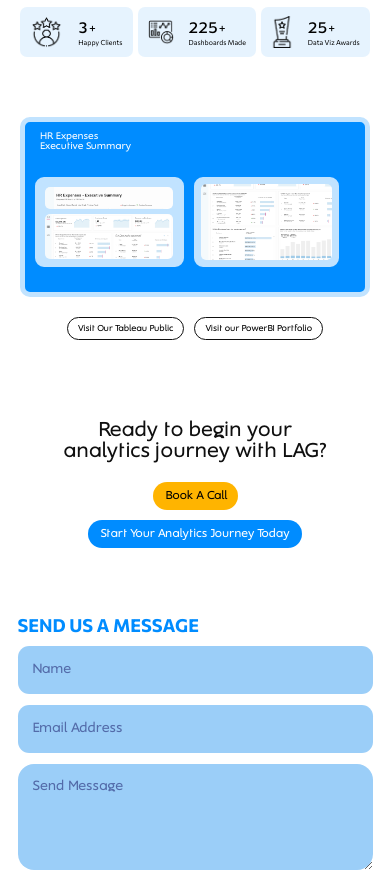
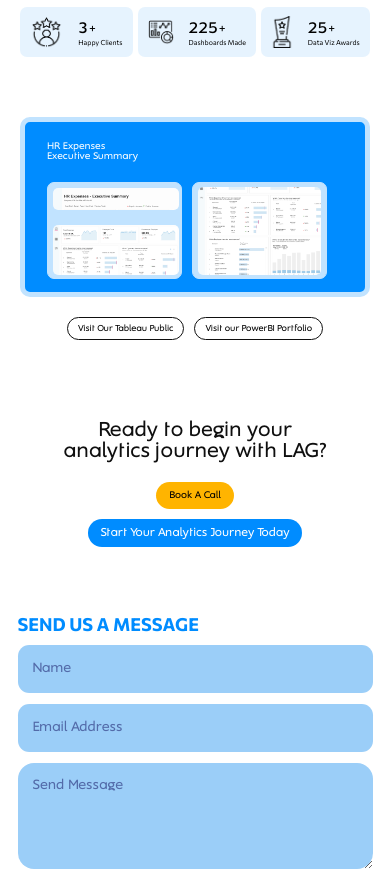
Before and after one commit to andrewrichie/thelevywebsite, a plain HTML site: page index.html in a window 390 px wide. Shown: the part 2442-3332 px from the top of the page. Drawn offline with nearby package versions, Linux system fonts and the light colour scheme.

Commit message:
new update2

```diff
--- a/about.css
+++ b/about.css
@@ -208,6 +208,8 @@
 .leaddiv2_img {
     width: 100%;
     height: 100%;
+    border-radius: 15px;
+    object-fit: cover;
 }
 
 .leaddiv img {
@@ -250,6 +252,8 @@
         flex-direction: column;
         justify-content: center;
         align-items: start;
+        margin-left: 20px;
+
     }
 
 
@@ -341,6 +345,7 @@
     .leaddiv2_img {
         width: 100px;
         height: 104px;
+        border-radius: 5px;
     }
 
     .leadSec {
--- a/style.css
+++ b/style.css
@@ -1533,7 +1533,7 @@ h3 {
     }
 
     .exp {
-        margin-left: 10px;
+        margin-left: 20px;
     }
 
     .maskcon {
@@ -1541,18 +1541,18 @@ h3 {
     }
 
     .hrmask {
-        width: 289px;
+        width: 285px;
         height: 50px;
     }
 
     .hrmaskb {
-        width: 289px;
-        height: 110px;
+        width: 285px;
+        height: 125px;
     }
 
     .hrmaskc {
-        width: 319px;
-        height: 195px;
+        width: 290px;
+        height: 210px;
     }
 }
 
@@ -1568,17 +1568,21 @@ h3 {
         width: 400px;
 
         gap: 10px !important;
-        margin-left: 100px;
+        margin-left: 80px;
     }
 
     .pressIndex_img div {
         border-radius: 20px !important;
-
+        padding: 5px;
     }
 
     .maskcon {
         gap: 20px;
 
+    }
+
+       .conmas {
+        padding: 0px;
     }
 
     .exp {
@@ -1589,18 +1593,18 @@ h3 {
 
 
     .hrmask {
-        width: 189px;
+        width: 195px;
         height: 50px;
     }
 
     .hrmaskb {
-        width: 189px;
+        width: 195px;
         height: 110px;
     }
 
     .hrmaskc {
-        width: 249px;
-        height: 138px;
+        width: 199px;
+        height: 158px;
         border-radius: 10px;
         border: 0;
         display: flex;
@@ -1608,6 +1612,26 @@ h3 {
         align-items: center;
     }
 }
+
+/* @media (max-width: 676px) {
+
+     .hrmask {
+        width: 185px;
+        height: 50px;
+    }
+
+
+    .hrmaskb {
+        width: 185px;
+        height: 90px;
+    }
+
+    .hrmaskc {
+        width: 195px;
+        height: 163px;
+    }
+
+} */
 
 
 @media (max-width: 576px) {
@@ -1635,14 +1659,15 @@ h3 {
     }
 
     .pressIndex_img div {
-        border-radius: 9px !important;
+        border-radius: 7px !important;
 
 
     }
 
     .maskcon {
         gap: 5px;
-        padding: 5px;
+        padding: 3.7px;
+        border: 2px solid;
     }
 
     .conmas {
@@ -1655,26 +1680,34 @@ h3 {
 
     .exp {
         margin-top: 0;
+        margin-bottom: 0;
     }
 
 
     .hrmask {
-        width: 128px;
-        height: 25px;
+        width: 126px;
+        height: 22px;
          border-radius: 5px;
+         margin-bottom: 10px;
     }
 
     .hrmaskb {
-        width: 128px;
-        height: 45px;
+        width: 126px;
+        height: 50px;
          border-radius: 5px;
     }
 
     .hrmaskc {
-        width: 131px;
-        height: 76px;
+        width: 125px;
+        height: 88px;
         border-radius: 5px;
     }
+
+        .pressIndex p {
+            margin-top: 10px;
+            margin-bottom: 20px;
+            margin-left: 12px;
+        }
 }
 
 .pressIndex {
@@ -1703,10 +1736,10 @@ h3 {
         padding: 20px;
     }
 
-    .exp {
+    /* .exp {
         font-size: 24px;
         margin-bottom: 25px;
-    }
+    } */
 
 }
 
@@ -1747,23 +1780,25 @@ h3 {
     }
 
     .pressIndex_img div {
-        width: 370px;
-        height: 220px;
+        width: 310px;
+        height: 230px;
+        border: 2px;
+        border-radius: 20px;
     }
 }
 
 @media  (max-width: 768px) {
     .pressIndex_img div {
-        width: 350px;
-        height: 170px;
+        width: 220px;
+        height: 180px;
     }
 }
 
 @media (max-width: 576px) {
     .pressIndex_img div {
-        width: 230px;
-        height: 90px;
-        border: 5px solid #C1E3FF;
+        width: 135px;
+        height: 97px;
+        border: 1px solid #C1E3FF;
         border-radius: 2px;
     }
 }
@@ -1965,7 +2000,7 @@ h3 {
 
     .myButtona {
         padding: 8px 13px;
-        font-size: 12px;
+        font-size: 10px;
         max-width: 85px;
         text-wrap: nowrap;
     }
@@ -2049,7 +2084,12 @@ footer {
 
 .icunn {
     text-decoration: none;
-}
+
+}
+
+/* .imgsiwft:hover {
+    transform: rotateY(720deg);
+} */
 
 .icunn2 {
     text-decoration: none;
```
Also changed, not shown: aboutus.html (+1 -1 lines), levy img/alexlevy.jpg (added).
